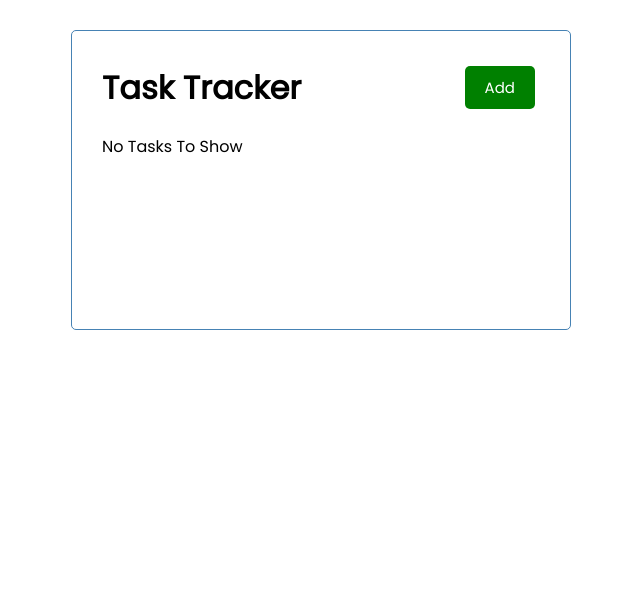
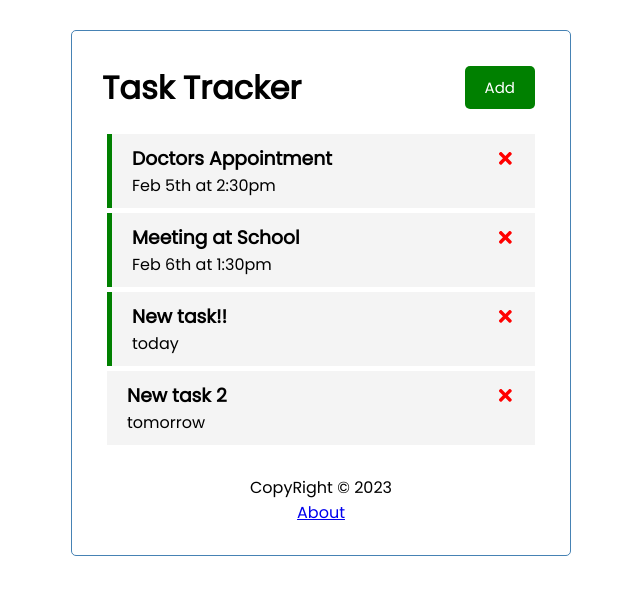
Before and after one commit to AlexandrNikiforov/react-crash-course-1, a React (Create React App) app: page / in a window 1280 px wide. Shown: the top 594 px of the page, without its empty margins (319-959 px from the left). Built offline with nearby package versions, Linux system fonts and the light colour scheme; no server answers; data requests are answered from the project's data file.

Commit message:
11. Add react-router-dom

```diff
--- /dev/null
+++ b/db.json
@@ -0,0 +1,28 @@
+{
+  "tasks": [
+    {
+      "id": 1,
+      "text": "Doctors Appointment",
+      "day": "Feb 5th at 2:30pm",
+      "reminder": true
+    },
+    {
+      "id": 2,
+      "text": "Meeting at School",
+      "day": "Feb 6th at 1:30pm",
+      "reminder": true
+    },
+    {
+      "text": "New task!!",
+      "day": "today",
+      "reminder": true,
+      "id": 3
+    },
+    {
+      "text": "New task 2",
+      "day": "tomorrow",
+      "reminder": false,
+      "id": 4
+    }
+  ]
+}
--- a/package.json
+++ b/package.json
@@ -10,6 +10,7 @@
     "react": "^18.2.0",
     "react-dom": "^18.2.0",
     "react-icons": "^4.11.0",
+    "react-router-dom": "^6.16.0",
     "react-scripts": "5.0.1",
     "web-vitals": "^2.1.4"
   },
--- a/src/App.js
+++ b/src/App.js
@@ -1,5 +1,8 @@
 import {useState, useEffect} from 'react'
+import {BrowserRouter as Router, Route, Routes} from 'react-router-dom'
 import Header from "./components/Header";
+import Footer from "./components/Footer";
+import About from "./components/About";
 import Tasks from './components/Tasks'
 import AddTask from './components/AddTask'
 
@@ -72,16 +75,36 @@
     }
 
     return (
-    <div className="container">
-        <Header onAdd={() => setShowAddTask
-        (!showAddTask)} showAdd={showAddTask}/>
-        {showAddTask && <AddTask onAdd={addTask}/>}
-        {tasks.length > 0 ?
-            (<Tasks tasks={tasks} onDelete={deleteTask}
-                    onToggle={toggleReminder}/>)
-            : ('No Tasks To Show')}
+        <Router>
+            <div className='container'>
+                <Header
+                    onAdd={() => setShowAddTask(!showAddTask)}
+                    showAdd={showAddTask}
+                />
+                <Routes>
+                    <Route
+                        path='/'
+                        element={
+                            <>
+                                {showAddTask && <AddTask onAdd={addTask} />}
+                                {tasks.length > 0 ? (
+                                    <Tasks
+                                        tasks={tasks}
+                                        onDelete={deleteTask}
+                                        onToggle={toggleReminder}
+                                    />
+                                ) : (
+                                    'No Tasks To Show'
+                                )}
+                            </>
+                        }
+                    />
+                    <Route path='/about' element={<About />} />
+                </Routes>
+                <Footer />
             </div>
-);
+        </Router>
+    )
 }
 
 export default App;
--- /dev/null
+++ b/src/components/About.js
@@ -0,0 +1,12 @@
+import { Link } from 'react-router-dom'
+
+const About = () => {
+    return (
+        <div>
+            <h4>Version 1.0.0</h4>
+            <Link to='/'>Go Back</Link>
+        </div>
+    )
+}
+
+export default About
--- /dev/null
+++ b/src/components/Footer.js
@@ -0,0 +1,12 @@
+import { Link } from 'react-router-dom'
+
+const Footer = () => {
+    return (
+        <footer>
+            <p>CopyRight &copy; 2023</p>
+            <Link to='/about'>About</Link>
+        </footer>
+    )
+}
+
+export default Footer
--- a/src/components/Header.js
+++ b/src/components/Header.js
@@ -1,12 +1,15 @@
 import PropTypes from 'prop-types';
+import {useLocation} from 'react-router-dom';
 import Button from './Button';
 
 const Header = ({title, onAdd, showAdd}) => {
+    const location = useLocation()
 
     return (
         <header className='header'>
             <h1>{title}</h1>
-            <Button color={showAdd? 'red' : 'green'} text={showAdd? 'Close' : 'Add'} onClick={onAdd}/>
+            {location.pathname === '/' &&
+                <Button color={showAdd ? 'red' : 'green'} text={showAdd ? 'Close' : 'Add'} onClick={onAdd}/>}
         </header>
 
     );
```
Also changed, not shown: 2 other files (tests, documents, lock files or other folders). Lines whose indentation alone changed are shown as unchanged.
